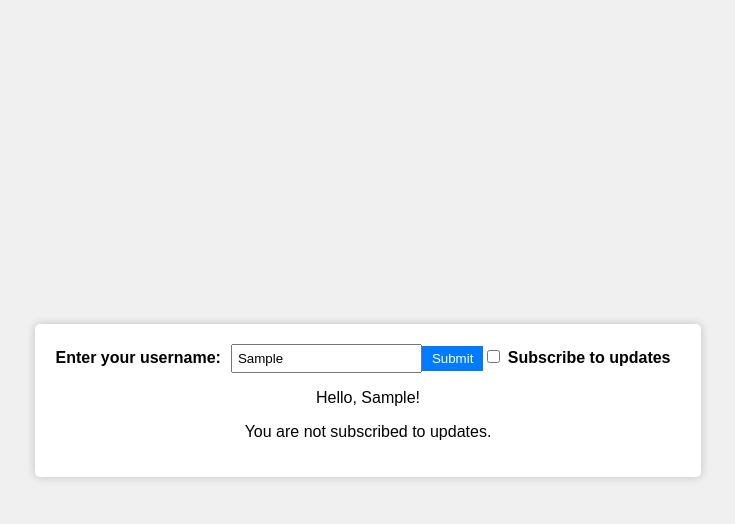
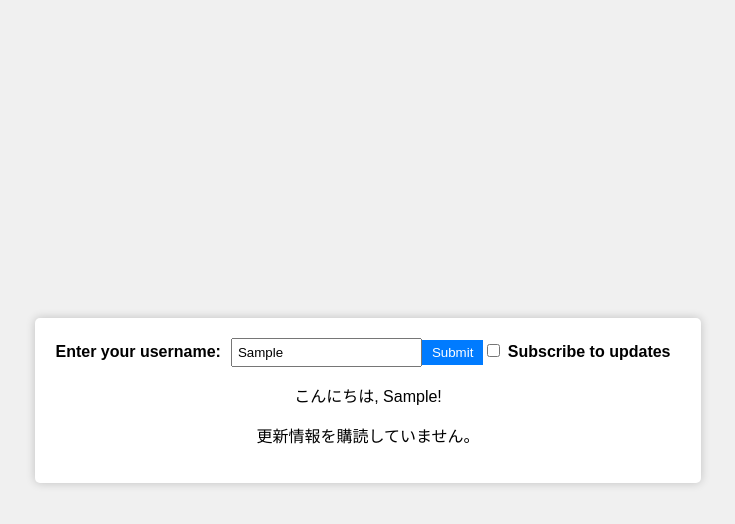
Before and after one commit to keigo-saito0602/vue-demo-app, a Vue app: page / in a window 1280 px wide. Both pictures are taken after typing "Sample" into the empty fields and a click on the button "Submit". Shown: the top 524 px of the page, without its empty margins (272-1007 px from the left). Built offline with nearby package versions, Linux system fonts and the light colour scheme.

Commit message:
日本語化（仮）

```diff
--- a/src/components/UsernameDisplay.vue
+++ b/src/components/UsernameDisplay.vue
@@ -1,8 +1,8 @@
 <template>
   <div>
-    <p v-if="username">Hello, {{ username }}!</p>
-    <p v-if="isSubscribed">You are subscribed to updates.</p>
-    <p v-else>You are not subscribed to updates.</p>
+    <p v-if="username">こんにちは, {{ username }}!</p>
+    <p v-if="isSubscribed">更新情報を購読しています。</p>
+    <p v-else>更新情報を購読していません。</p>
   </div>
 </template>
 
```
